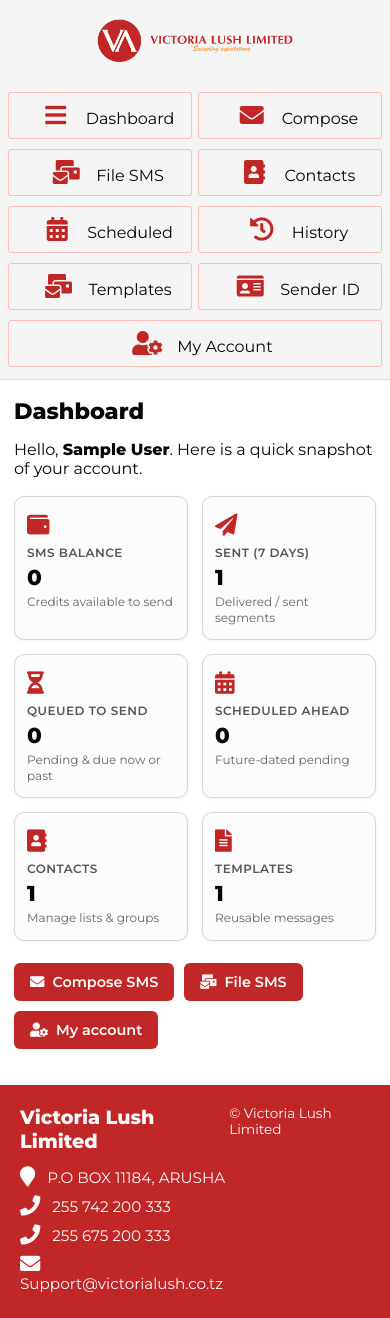
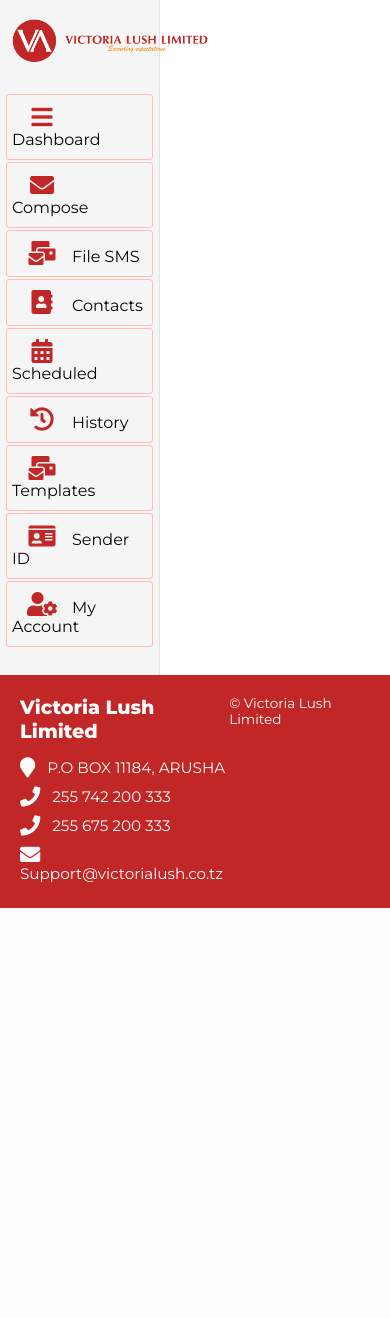
Before and after one commit to Victoria-Lush-Limited/SmSver1, a PHP site: page / in a window 390 px wide. Shown: the part 87-1405 px from the top of the page. After the commit the page ends 995 px from the top, so only its background shows below. Run offline with PHP 8.4, Linux system fonts and the light colour scheme; the visitor is signed in with stand-in values (Sample User, id 1); tables that the repository leaves empty or names only in its code hold one stand-in row (values such as "Sample post").

Commit message:
Keep sidebar on small screens; update index layout
Co-authored-by: Cursor <cursoragent@cursor.com>

```diff
--- a/css/style.css
+++ b/css/style.css
@@ -1367,29 +1367,31 @@ td {
 /* --- Responsive layout (phones / small tablets) --- */
 @media (max-width: 960px) {
     .container {
-        flex-direction: column;
+        flex-direction: row;
+        align-items: flex-start;
     }
     .menu {
-        width: 100%;
-        min-width: 0;
-        min-height: auto;
-        border-right: none;
-        border-bottom: 1px solid var(--gray-color);
+        width: 200px;
+        min-width: 160px;
+        max-width: 40%;
+        flex-shrink: 0;
+        min-height: 80vh;
+        border-right: 1px solid var(--gray-color);
+        border-bottom: none;
     }
     .menu ul {
-        display: flex;
-        flex-wrap: wrap;
-        justify-content: flex-start;
-        gap: 6px;
-        padding: 10px 8px;
+        display: block;
+        padding: 12px 6px;
     }
     .menu ul li {
-        flex: 1 1 calc(50% - 8px);
-        min-width: 140px;
-        text-align: center;
+        flex: none;
+        min-width: 0;
+        text-align: left;
     }
     .content-wrapper {
-        width: 100%;
+        flex: 1;
+        min-width: 0;
+        width: auto;
         padding: 12px 14px;
     }
     .page-header {
--- a/index.php
+++ b/index.php
@@ -3,51 +3,16 @@ include "db/dblink.php";
 
 if (!isset($_SESSION['user_id']) || empty($_SESSION['user_id'])) {
     header("location:signout.php");
-    exit;
-}
-$q = mysqli_query($conn, "SELECT * FROM users WHERE user_id='" . $_SESSION['user_id'] . "' AND status='Active'");
-$found = mysqli_num_rows($q);
-if (!$found) {
-    header("location:signout.php");
-    exit;
-}
-$user = mysqli_fetch_assoc($q);
-
-$uid_esc = mysqli_real_escape_string($conn, $_SESSION["user_id"]);
-$sms_balance = 0;
-$cnt_pending = 0;
-$cnt_scheduled = 0;
-$cnt_sent_7d = 0;
-$cnt_contacts = 0;
-$cnt_templates = 0;
-$now_ts = time();
-$week_ago = $now_ts - (7 * 86400);
-
-if ($conn) {
-    $b = mysqli_query($conn, "SELECT (SUM(allocated)-SUM(consumed)) AS b FROM transactions WHERE user_id='" . $uid_esc . "'");
-    if ($b) {
-        $br = mysqli_fetch_assoc($b);
-        $sms_balance = (float) ($br["b"] ?? 0);
-    }
-    $p = mysqli_query($conn, "SELECT COUNT(*) AS c FROM outgoing WHERE user_id='" . $uid_esc . "' AND sms_status='Pending' AND date_created<='" . (int) $now_ts . "'");
-    if ($p) {
-        $cnt_pending = (int) (mysqli_fetch_assoc($p)["c"] ?? 0);
-    }
-    $s = mysqli_query($conn, "SELECT COUNT(*) AS c FROM outgoing WHERE user_id='" . $uid_esc . "' AND sms_status='Pending' AND date_created>'" . (int) $now_ts . "'");
-    if ($s) {
-        $cnt_scheduled = (int) (mysqli_fetch_assoc($s)["c"] ?? 0);
-    }
-    $d = mysqli_query($conn, "SELECT COUNT(*) AS c FROM outgoing WHERE user_id='" . $uid_esc . "' AND date_created>='" . (int) $week_ago . "' AND sms_status IN ('Sent','Delivered')");
-    if ($d) {
-        $cnt_sent_7d = (int) (mysqli_fetch_assoc($d)["c"] ?? 0);
-    }
-    $c = mysqli_query($conn, "SELECT COUNT(*) AS c FROM contacts WHERE user_id='" . $uid_esc . "'");
-    if ($c) {
-        $cnt_contacts = (int) (mysqli_fetch_assoc($c)["c"] ?? 0);
-    }
-    $t = mysqli_query($conn, "SELECT COUNT(*) AS c FROM templates WHERE user_id='" . $uid_esc . "'");
-    if ($t) {
-        $cnt_templates = (int) (mysqli_fetch_assoc($t)["c"] ?? 0);
+} else {
+    $q = mysqli_query($conn, "SELECT * FROM users WHERE user_id='" . $_SESSION['user_id'] . "' AND status='Active'");
+    $found = mysqli_num_rows($q);
+    if ($found) {
+        $user = mysqli_fetch_assoc($q);
+        if ($user['status'] == "Pending") {
+            header("location:verification.php");
+        }
+    } else {
+        header("location:signout.php");
     }
 }
 ?>
@@ -71,53 +36,7 @@ if ($conn) {
             <?php include "menu.php"; ?>
         </div>
         <div class="content-wrapper">
-            <div class="page-title">Dashboard</div>
-            <div class="page-content dashboard-page">
-                <p class="dashboard-welcome">Hello, <strong><?php echo htmlspecialchars($user["client_name"], ENT_QUOTES, "UTF-8"); ?></strong>. Here is a quick snapshot of your account.</p>
-                <div class="dashboard-grid">
-                    <a class="dash-card" href="compose.php">
-                        <div class="dash-icon"><i class="fas fa-wallet"></i></div>
-                        <div class="dash-label">SMS balance</div>
-                        <div class="dash-value"><?php echo number_format($sms_balance); ?></div>
-                        <div class="dash-hint">Credits available to send</div>
-                    </a>
-                    <a class="dash-card" href="history.php">
-                        <div class="dash-icon"><i class="fas fa-paper-plane"></i></div>
-                        <div class="dash-label">Sent (7 days)</div>
-                        <div class="dash-value"><?php echo number_format($cnt_sent_7d); ?></div>
-                        <div class="dash-hint">Delivered / sent segments</div>
-                    </a>
-                    <a class="dash-card" href="history.php">
-                        <div class="dash-icon"><i class="fas fa-hourglass-half"></i></div>
-                        <div class="dash-label">Queued to send</div>
-                        <div class="dash-value"><?php echo number_format($cnt_pending); ?></div>
-                        <div class="dash-hint">Pending &amp; due now or past</div>
-                    </a>
-                    <a class="dash-card" href="scheduled.php">
-                        <div class="dash-icon"><i class="fas fa-calendar-alt"></i></div>
-                        <div class="dash-label">Scheduled ahead</div>
-                        <div class="dash-value"><?php echo number_format($cnt_scheduled); ?></div>
-                        <div class="dash-hint">Future-dated pending</div>
-                    </a>
-                    <a class="dash-card" href="contacts.php">
-                        <div class="dash-icon"><i class="fas fa-address-book"></i></div>
-                        <div class="dash-label">Contacts</div>
-                        <div class="dash-value"><?php echo number_format($cnt_contacts); ?></div>
-                        <div class="dash-hint">Manage lists &amp; groups</div>
-                    </a>
-                    <a class="dash-card" href="templates.php">
-                        <div class="dash-icon"><i class="fas fa-file-alt"></i></div>
-                        <div class="dash-label">Templates</div>
-                        <div class="dash-value"><?php echo number_format($cnt_templates); ?></div>
-                        <div class="dash-hint">Reusable messages</div>
-                    </a>
-                </div>
-                <div class="dashboard-actions">
-                    <a class="dash-action-btn" href="compose.php"><i class="fas fa-envelope"></i> Compose SMS</a>
-                    <a class="dash-action-btn" href="file_sms.php"><i class="fas fa-mail-bulk"></i> File SMS</a>
-                    <a class="dash-action-btn" href="account.php"><i class="fas fa-user-cog"></i> My account</a>
-                </div>
-            </div>
+
         </div>
     </div>
     <?php include "footer.php";?>
```
